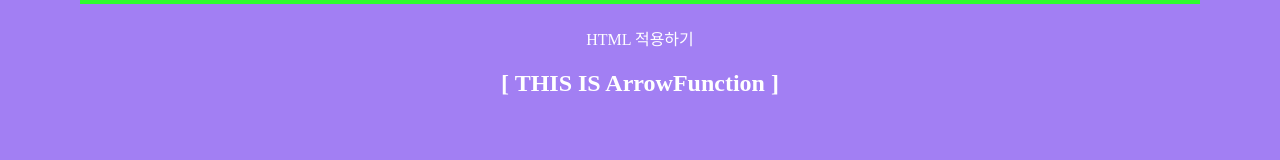
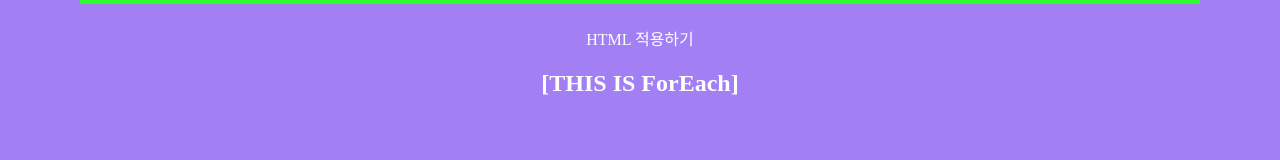
Before and after one commit to prsn-ts/react200, a React (Create React App) app: page / in a window 1280 px wide. Shown: the part 154-314 px from the top of the page. Built offline with nearby package versions, Linux system fonts and the light colour scheme.

Commit message:
forEach() 함수에 대해(입문 014)

```diff
--- a/src/App.js
+++ b/src/App.js
@@ -1,13 +1,13 @@
 import React from 'react';
 import './App.css';
-import ArrowFunc from './R013_ArrowFunction'
+import ForEach from './R014_ForEach'
 
 function App() {
   return (
     <div>
       <h1>Start React 200!</h1>
       <p>HTML 적용하기</p>
-      <ArrowFunc/>
+      <ForEach/>
     </div>
   );
 }
--- /dev/null
+++ b/src/R014_ForEach.js
@@ -0,0 +1,30 @@
+import React, { Component } from 'react';
+
+class R014_ForEach extends Component {
+
+    componentDidMount() {
+        var For_Arr = [3, 2, 8, 8];
+        var For_newArr = [];
+
+        for(var i=0; i<For_Arr.length; i++) {
+            For_newArr.push(For_Arr[i]);
+        }
+        console.log("1. For_newArr : ["+For_newArr+"]");
+
+        var ForEach_Arr = [3, 3, 9, 8];
+        var ForEach_newArr = [];
+
+        ForEach_Arr.forEach((result) => {
+            ForEach_newArr.push(result);
+        })
+        console.log("2. ForEach_newArr : ["+ForEach_newArr+"]");
+    }
+
+    render() {
+        return (
+            <h2>[THIS IS ForEach]</h2>
+        )
+    }
+}
+
+export default R014_ForEach;
```
